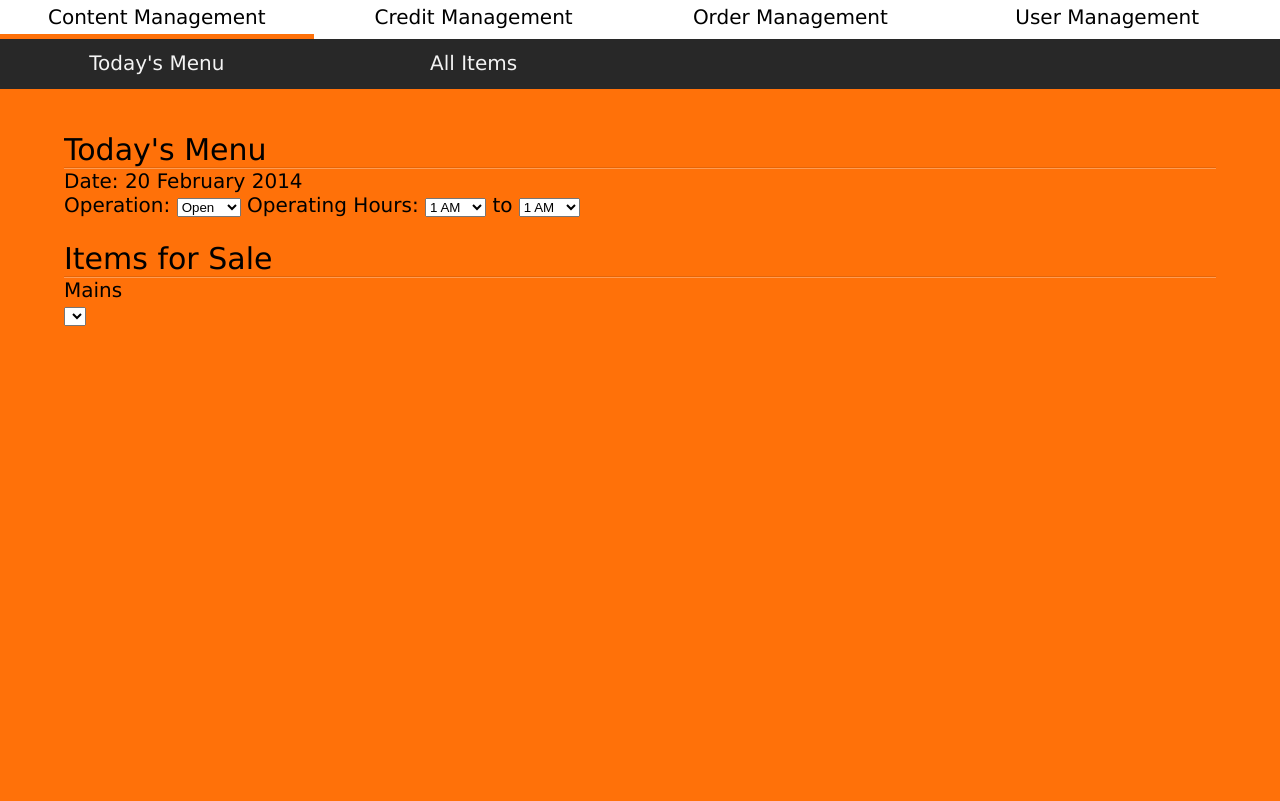
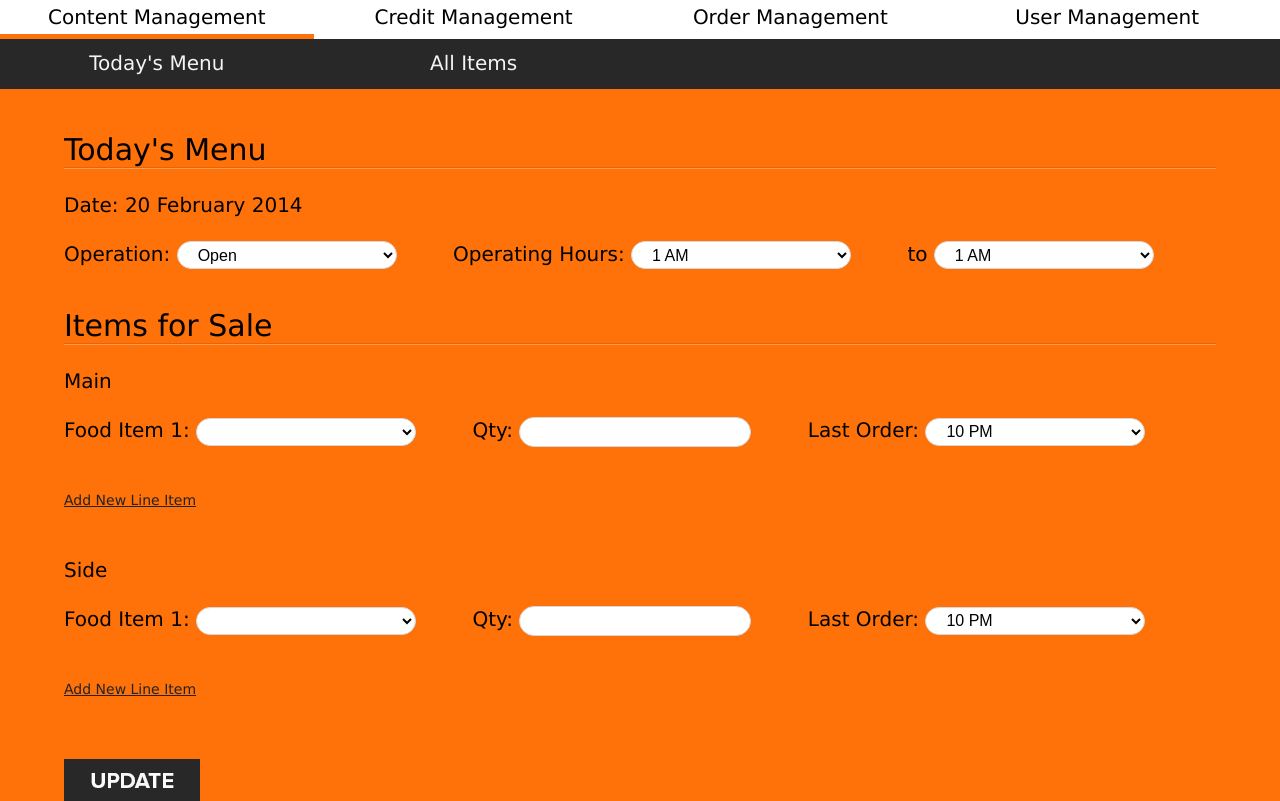
Before and after one commit to feedexsg/testv1, a Rails app: page /admin/menus in a window 1280 px wide. Before the commit the page ends 326 px from the top, so only its background shows below. Run offline with Rails 7, Linux system fonts and the light colour scheme; a user stored in the database is signed in; tables that the repository leaves empty hold one stand-in row (values such as "Sample post"); lists and menus that the app fills with data are empty; style sheets or scripts are compiled from the project's sources; parts of the project's set-up code (start-up, migrations or seed data) failed here and were passed over; some libraries are stand-ins or nearby versions; some web fonts are replaced.

Commit message:
Finish remove hack

```diff
--- a/app/assets/stylesheets/admin.css
+++ b/app/assets/stylesheets/admin.css
@@ -13,7 +13,7 @@ body {
 	background-position:0px 0px;
 	height:100%;
 	width:100%;
-	min-width:868px;
+	min-width:940px;
 }
 
 @font-face {
@@ -86,7 +86,7 @@ body {
 
 }
 
-input[type="text"], input[type="password"] {
+input[type="text"], input[type="password"], select {
 	background-color:#ffffff;
 	border:solid 1px #d7d7d7;
 	border-radius: 20px;
@@ -255,7 +255,7 @@ img.itemthumbnail {
 	height:auto;
 }
 td {
-	padding:10px auto 5px auto;
+	padding:10px !important;
 	text-align: center;
 }
 
@@ -289,6 +289,12 @@ tr.evenrow {
 td a {
 	text-decoration:none;
 	color:#000000;
+}
+
+a.addnewlineitem {
+
+	color:#232323;
+	font-size:14px;
 }
 
 /*--------------- NEW ITEM / EDIT ITEM---------------*/
@@ -332,6 +338,11 @@ a.backbutton {
 	background:url('updatebutton.png');
 }
 
+.submitteditem {
+	background:url('updatebutton_black.png');
+	margin-top: 60px;
+}
+
 /*--------------ALL USERS --------------------*/
 
 td.username, td.useremail, td.usercolony, td.usercreditytd, td.usereditcredit {
--- a/app/views/admin/colonies/index.html.erb
+++ b/app/views/admin/colonies/index.html.erb
@@ -4,7 +4,7 @@
 	<table width="100%">
 		<tr>
 			<th>Colony Name</th>
-			<th></th>
+			<th>Dlt</th>
 		</tr>
 		<% @colonies.each do |colony| %>
 			<tr class="<%= cycle('oddrow', 'evenrow') %>">
--- a/app/views/admin/delivery_locations/_form.html.erb
+++ b/app/views/admin/delivery_locations/_form.html.erb
@@ -7,5 +7,5 @@
 <%= inline_errors(delivery_location, :delivery_timing) %>
 <br/><br/>
 <%= f.label "Colony" %>
-<%= f.select :colony_id, Colony.all.collect{|c| [c.name, c.id]}, prompt: 'Select a colony' %><br/>
+<%= f.select :colony_id, Colony.all.collect{|c| [c.name, c.id]}, prompt: 'Select a colony' %><br/><br>
 <%= inline_errors(delivery_location, :colony) %>
--- a/app/views/admin/delivery_locations/index.html.erb
+++ b/app/views/admin/delivery_locations/index.html.erb
@@ -6,7 +6,7 @@
 			<th>Delivery Locations</th>
 			<th>Delivery Timing</th>
 			<th>Colony</th>
-			<th></th>
+			<th>Dlt</th>
 		</tr>
 		<% @delivery_locations.each do |delivery_location| %>
 			<tr class="<%= cycle('oddrow', 'evenrow') %>">
--- a/app/views/admin/menus/index.html.erb
+++ b/app/views/admin/menus/index.html.erb
@@ -1,14 +1,87 @@
+<script>
+
+$( document ).ready(function() {
+
+	$('.menusection').on('click','a', function (){
+
+
+  	/* Add new line item*/
+
+  });
+
+
+});
+
+</script>
+
 <div id="allitems">
 	<%= form_for [:admin, @menu] do |f| %>
-		<h1>Today's Menu</h1><hr />
-		Date: <%= @menu.available_on.strftime("%d %B %Y") %><br/>
+		<h1>Today's Menu</h1><hr /><br>
+		Date: <%= @menu.available_on.strftime("%d %B %Y") %><br/><br>
 		Operation: <%= f.select :status, Menu::Operation %>
 		Operating Hours: <%= f.select :start_time, TimeSelect %> to <%= f.select :end_time, TimeSelect %>
 		<br/><br/>
-		<h1>Items for Sale</h1><hr />
-		<h3>Mains</h1>
+		<h1>Items for Sale</h1><hr /><br>
+
+		<div id="menumain" class="menusection">
+		<h3>Main</h3><br>
+
+		<div class="lineitem">
+			<span>Food Item 1:</span>
 			<%= f.fields_for :items_menus, setup_obj(@menu, :items_menus) do |im| %>
 				<%= im.select :item_id, @main_items.collect{|i| [i.name, i.id]} %>
+
+				<span>Qty: </span><input type="text" id="itemquantity" />
+
+				<span>Last Order: </span><select id="itemlastordertime">
+					<option>10 PM</option>
+					<option>11 PM</option>
+
+				</select>
+
+
 			<% end %>
+		</div><br><!--end of lineitem-->
+
+
+
+		<a class="addnewlineitem" href="#">Add New Line Item </a>
+
+	</div><!--end of menumain-->
+
+
+
+
+		<div id="menuside" class="menusection">
+		<br><br><h3>Side</h3><br>
+
+
+		<div class="lineitem">
+			<span>Food Item 1:</span>
+			<%= f.fields_for :items_menus, setup_obj(@menu, :items_menus) do |im| %>
+				<%= im.select :item_id, @side_items.collect{|i| [i.name, i.id]} %>
+
+				<span>Qty: </span><input type="text" id="itemquantity" />
+
+				<span>Last Order: </span><select id="itemlastordertime">
+					<option>10 PM</option>
+					<option>11 PM</option>
+
+				</select>
+
+
+			<% end %>
+		</div><br><!--end of lineitem-->
+
+
+		<a class="addnewlineitem" href="#">Add New Line Item </a>
+
+	</div><!--end of menuside-->
+
+	<%= f.submit "Update", :class =>"submitteditem" %>
+
+
+
+
 	<% end %>
 </div>
```
Also changed, not shown: app/views/admin/colonies/edit.html.erb (+14 -2 lines), app/views/admin/colonies/new.html.erb (+16 -3 lines), app/views/admin/delivery_locations/edit.html.erb (+12 -2 lines), app/views/admin/delivery_locations/new.html.erb (+15 -3 lines), app/views/admin/items/edit.html.erb (+16 -2 lines), app/views/admin/users/_form.html.erb (+8 -8 lines), app/views/admin/users/credits.html.erb (+14 -2 lines), app/views/admin/users/edit.html.erb (+13 -2 lines), app/views/admin/users/index.html.erb (+10 -2 lines), app/views/admin/users/new.html.erb (+15 -3 lines), Gemfile.lock, app/assets/images/updatebutton_black.png (added).
